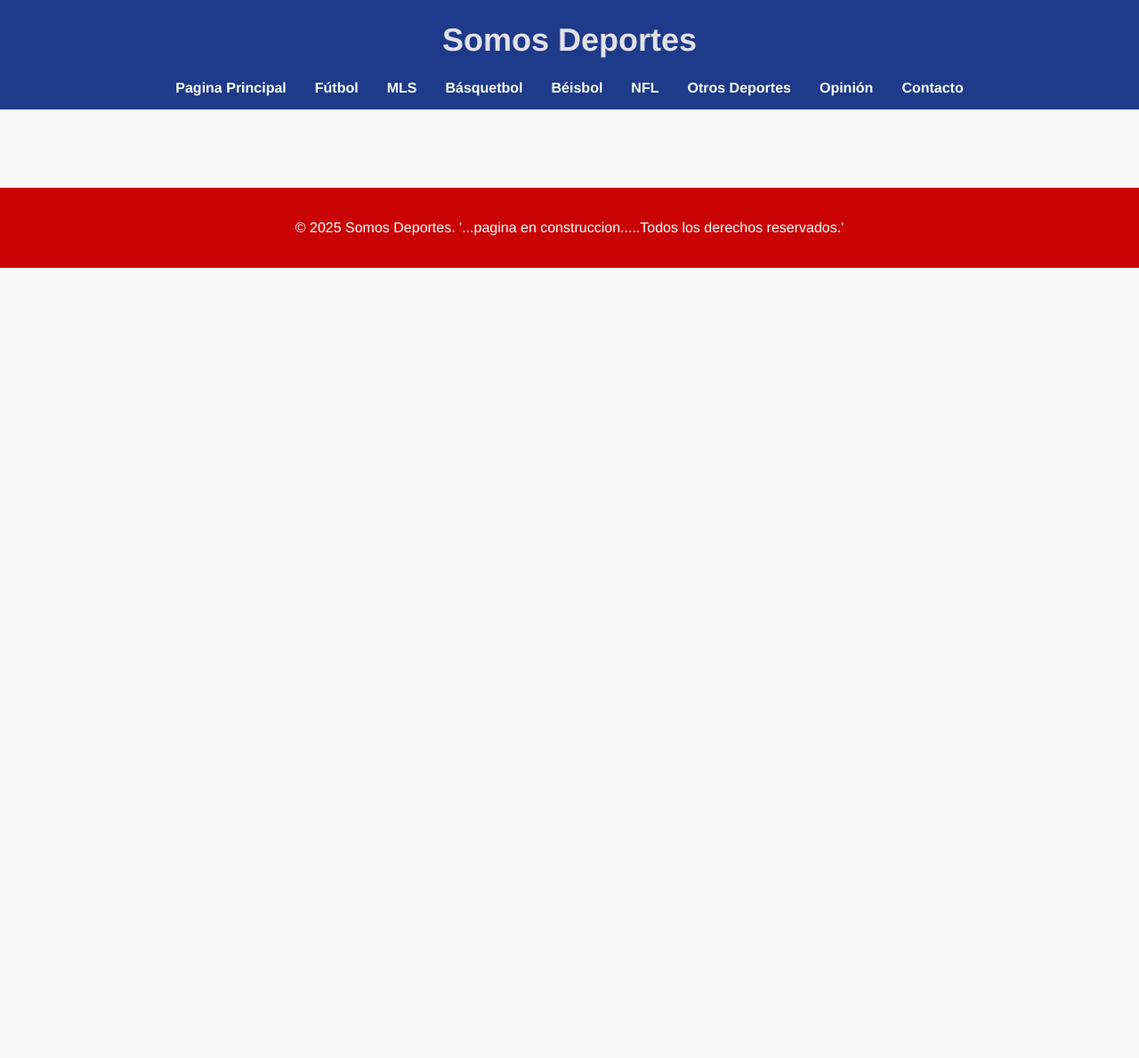
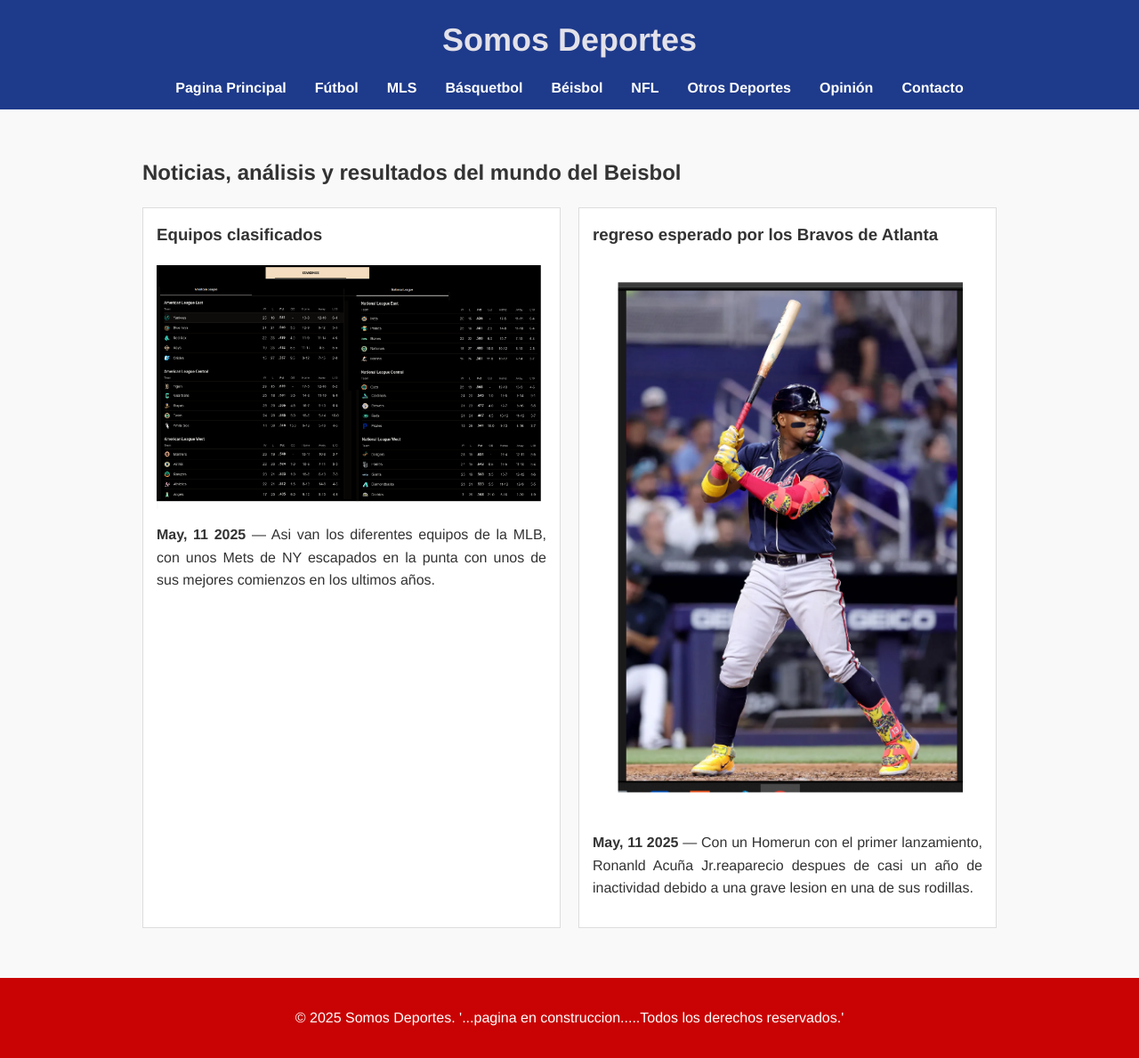
Before and after one commit to besttraining1/somosdeportes, a Jekyll site: the page built from beisbol.html, in a window 1280 px wide. Shown: the whole page at 89% size. Built offline with Jekyll 4.4.1, drawn with Linux system fonts in a browser that asks for light colours; before the commit the page ends 900 px from its top, so only the background shows below that.

Commit message:
Update Páginas “beisbol”

```diff
--- a/beisbol.html
+++ b/beisbol.html
@@ -1,10 +1,22 @@
 ---
-# B:/somosdeportes/beisbol.html
-# Front Matter: Metadatos para Jekyll
+layout: default
+title: Noticias de Beisbol - SOMOSDEPORTE.COM
+description: Informacion relevante sobre la Industria del Deporte (Beisbol)
+---
+<h2>Noticias, análisis y resultados del mundo del Beisbol</h2>
 
-layout: default # Especifica que usará _layouts/default.html
-title: Noticias de Beisbol - SOMOSDEPORTE.COM
+<div class="noticias-container">
 
----
+  <div class="noticia">
+    <h3>Equipos clasificados</h3>
+    <img src="{{ '/imagenes/MLB.png' | relative_url }}" alt="standing de equipos">
+    <p><strong>May, 11 2025</strong> — Asi van los diferentes equipos de la MLB, con unos Mets de NY escapados en la punta con unos de sus mejores comienzos en los ultimos años.</p>
+  </div>
 
-{{ page.body | markdownify }}
+  <div class="noticia">
+    <h3>regreso esperado por los Bravos de Atlanta</h3>
+    <img src="{{ '/imagenes/RAjr.png' | relative_url }}" alt="regreso Ronald Acuña jr">
+    <p><strong>May, 11 2025</strong> — Con un Homerun con el primer lanzamiento, Ronanld Acuña Jr.reaparecio despues de casi un año de inactividad debido a una grave lesion en una de sus rodillas.</p>
+  </div>
+
+</div>
```
